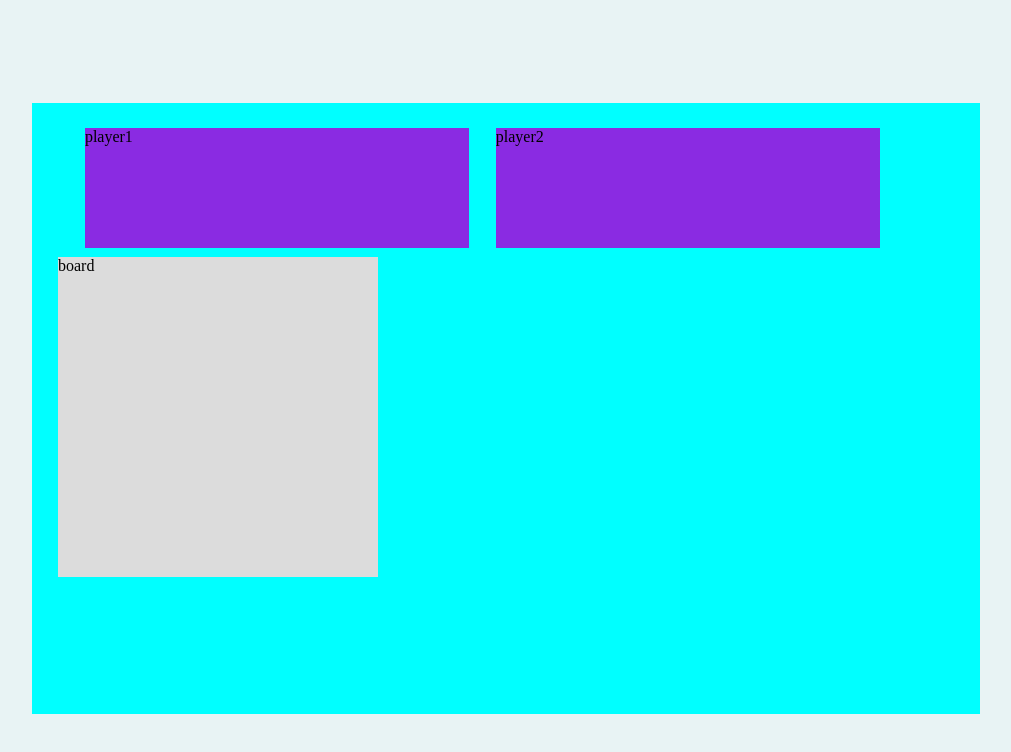
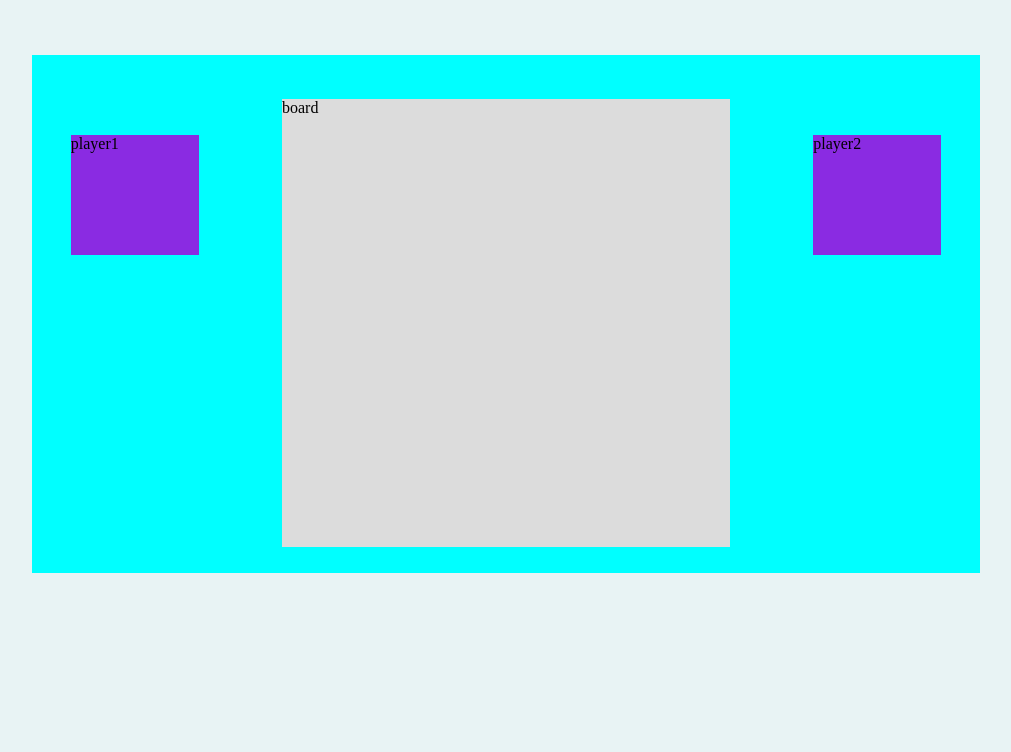
Before and after one commit to CoderNeo17/Multiplayer_TicTacToe, a plain HTML site: page index.html in a window 1280 px wide. Shown: the whole page, without its empty margins (134-1145 px from the left). Drawn offline with Linux system fonts and the light colour scheme.

Commit message:
initial semi-stable layout

```diff
--- a/index.html
+++ b/index.html
@@ -9,10 +9,10 @@
 <body>
     <div class="body">
         <div class="playground">
-            <div class="player">player1</div>
-            <div class="player">player2</div>
+            <div class="player1">player1</div>
+            <div class="player2">player2</div>
             <br>
-            <div class="board">board</div>
+            <div class="board" id="player2">board</div>
         </div>
     </div>
     <script type="text/javascript" src="script.js"></script>
--- a/styles.css
+++ b/styles.css
@@ -1,6 +1,6 @@
 body{
     background-color: #e8f3f4;
-    display: flex;
+    display: grid;
     justify-content: center;
     align-items:center;
 }
@@ -8,24 +8,41 @@ body{
 .playground{
     background-color: aqua;
     width:70dvw;
-    height: 70dvh;
+    height: fit-content;
+    position: relative;
     padding: 2dvw;
-    margin-top: 10%;
+    margin-top: 5%;
 }
 
 .player{
     background-color: blueviolet;
-    width:30dvw;
+    width:15dvw;
     height: 15dvh;
-    float:inline-start;
-    margin-left: 3%;
+}
+
+.player1{
+    background-color: blueviolet;
+    width:10dvw;
+    height: 15dvh;
+    position: absolute;
+    top:10dvh;
+    left:3dvw;
+}
+
+.player2{
+    background-color: blueviolet;
+    width:10dvw;
+    height: 15dvh;
+    position: absolute;
+    top: 10dvh;
+    right:3dvw;
 }
 
 .board{
     background-color: gainsboro;
-    width:25dvw;
-    height:25dvw;
-    float: inline-start;
-    margin-top: 1%;;
-    justify-content: center;
+    width:35dvw;
+    height:35dvw;
+    position: relative;
+    left:17.5dvw;
+    justify-content:center;
 }
```
